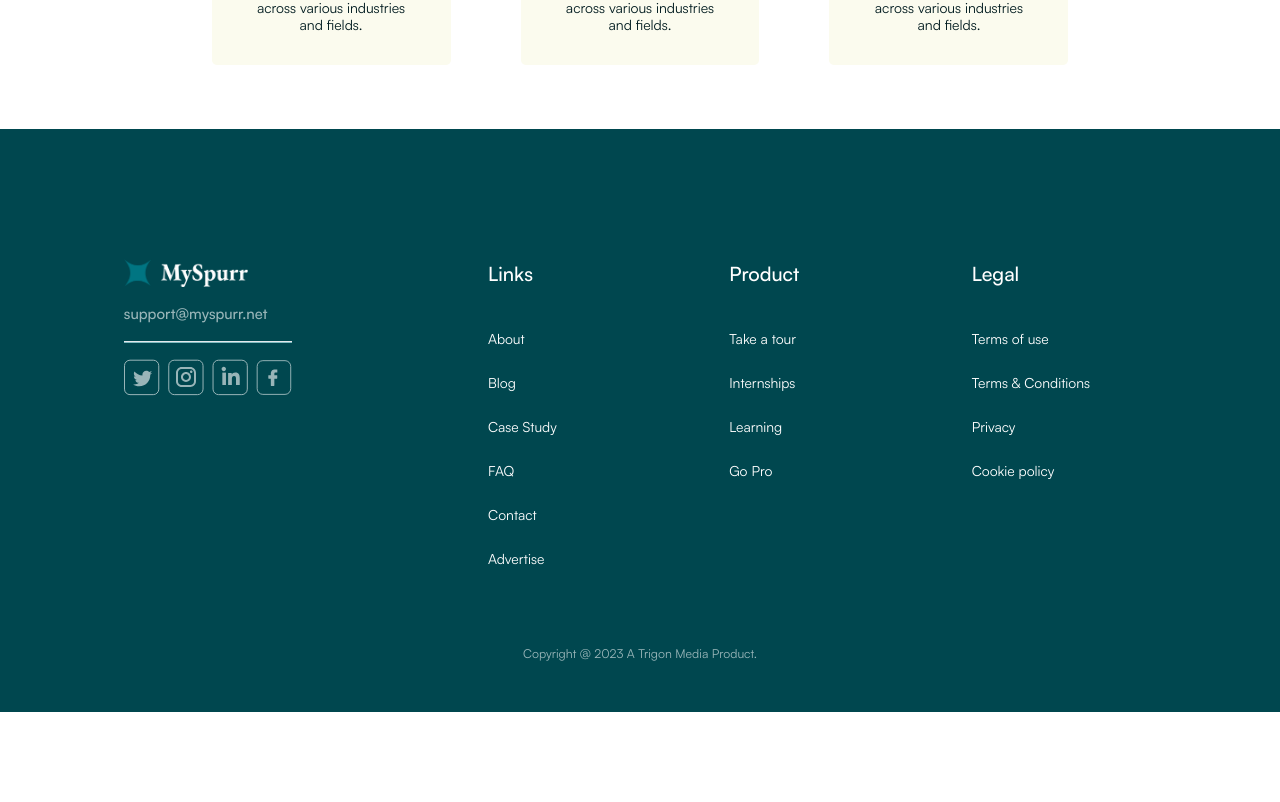
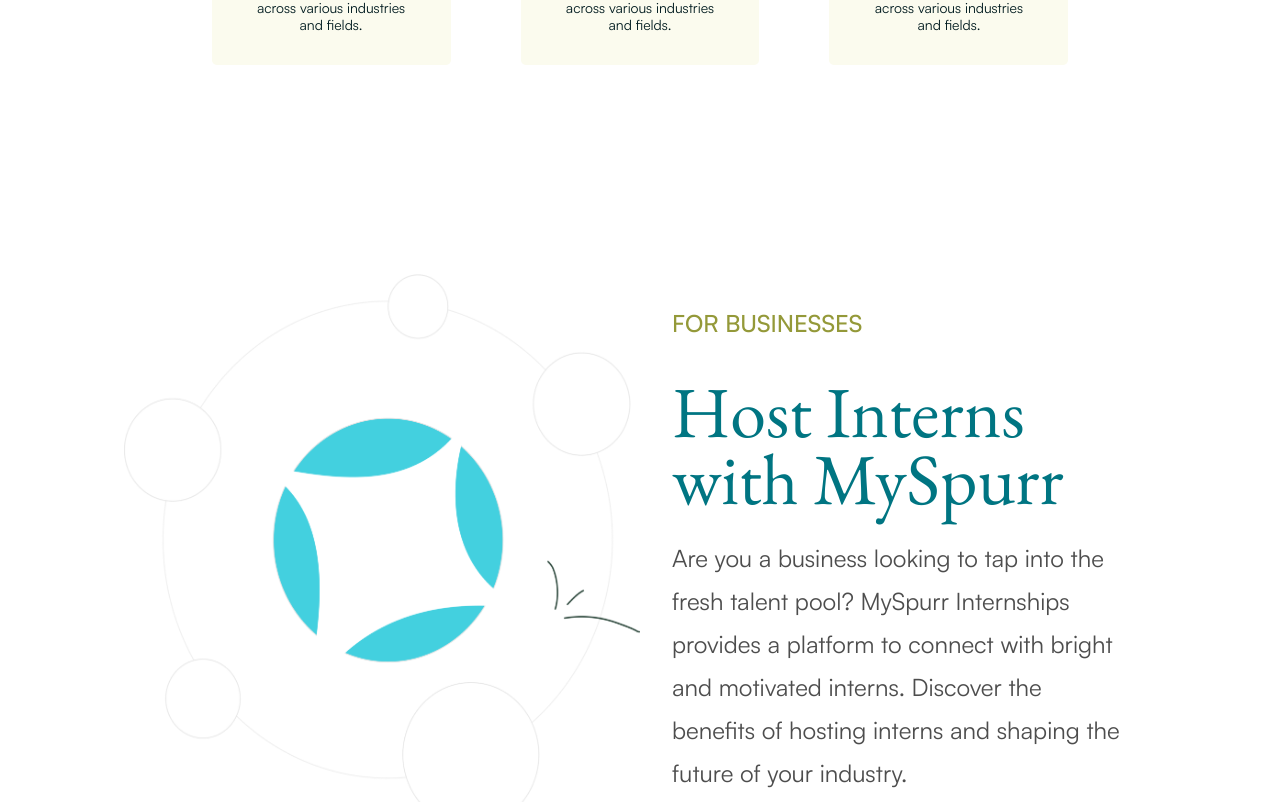
Before and after one commit to tobyakin/MySpurr-Landing-Page, a Vue app: page /internship in a window 1280 px wide. Shown: the part 2320-3122 px from the top of the page. Before the commit the page ends 3032 px from the top, so only its background shows below. Built offline with nearby package versions, Linux system fonts and the light colour scheme.

Commit message:
feat: section four

```diff
--- /dev/null
+++ b/src/components/Internship/SectionFour.vue
@@ -0,0 +1,29 @@
+<template>
+  <section class="container lg:py-[145px] !lg:px-0 h-screen lg:mb-16">
+    <div class="grid lg:grid-cols-2 grid-cols-1">
+      <div class="">
+        <img class="h-[100%] w-[100%]" src="@/assets/img/biglogo.png" alt="" />
+      </div>
+
+      <div
+        class="lg:col-span-1 w-full flex flex-col items-center lg:px-8 justify-center px-4 py-12 lg:p-8"
+      >
+        <div class="flex-col flex gap-6">
+          <h4 class="font-Satoshi500 text-[#949939] text-[23.559px] mb-3">
+            FOR BUSINESSES
+          </h4>
+          <h4 class="text-[#007582] text-[72px] font-EBGaramond500 leading-[67.5px]">
+            Host Interns with MySpurr
+          </h4>
+          <p class="text-[#000000B2] font-Satoshi400 text-[24px] leading-[43px]">
+            Are you a business looking to tap into the fresh talent pool? MySpurr
+            Internships provides a platform to connect with bright and motivated interns.
+            Discover the benefits of hosting interns and shaping the future of your
+            industry.
+          </p>
+        </div>
+      </div>
+    </div>
+  </section>
+</template>
+kk
--- a/src/views/InternshipView.vue
+++ b/src/views/InternshipView.vue
@@ -5,6 +5,7 @@
 import TrustedByBrands from "@/components/Bander/TrustedByBrands.vue";
 import SectionTwo from "@/components/Internship/SectionTwo.vue";
 import SectionThree from "@/components/Internship/SectionThree.vue";
+import SectionFour from "@/components/Internship/SectionFour.vue";
 </script>
 
 <template>
@@ -14,6 +15,7 @@
     <TrustedByBrands />
     <SectionTwo />
     <SectionThree />
+    <SectionFour />
     <Footer />
   </div>
 </template>
```
Also changed, not shown: src/assets/img/biglogo.png (added).
